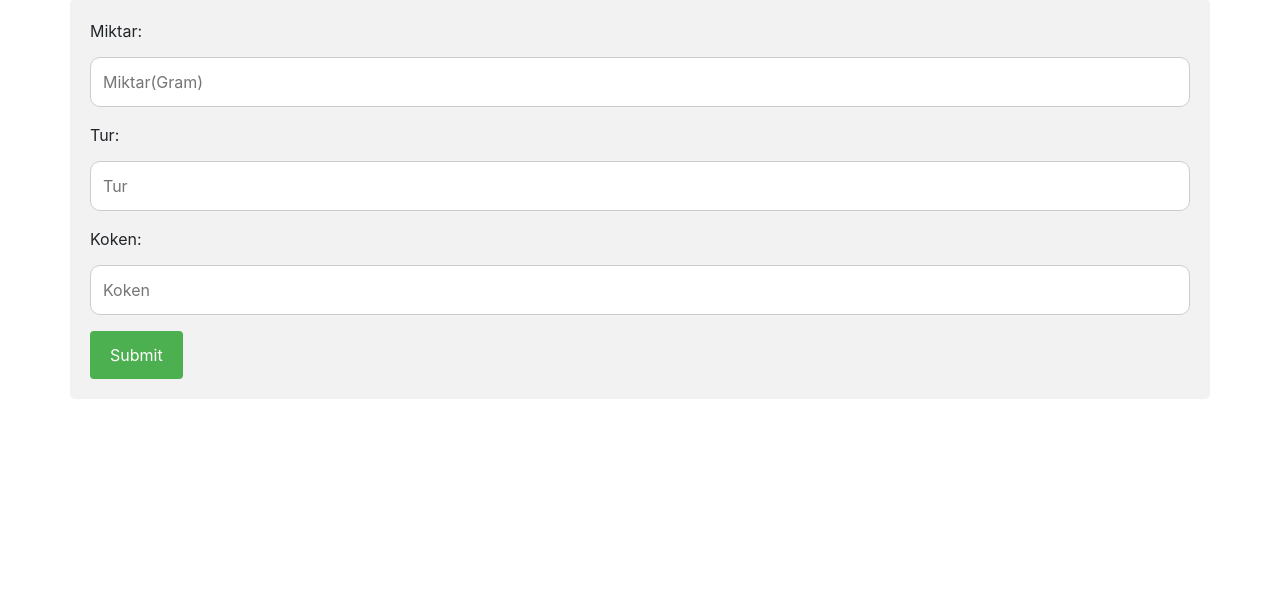
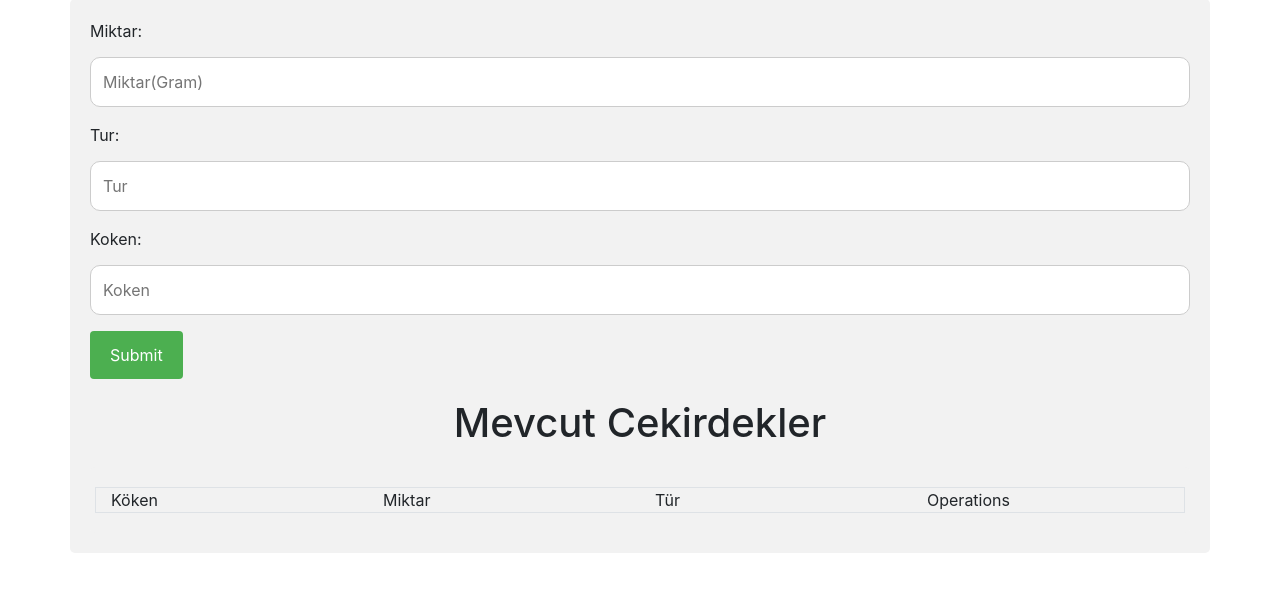
Before and after one commit to bozgenc/bil-372-proje, a Flask app: template templates/cekirdek.html in a window 1280 px wide. Shown: the part 145-737 px from the top of the page. Run offline with Flask 2, Linux system fonts and the light colour scheme; the template is opened without the code that fills it, so the values that code supplies are empty; some libraries are stand-ins or nearby versions.

Commit message:
Mevcut Cekirdekler tablosu olusturuldu

```diff
--- a/app.py
+++ b/app.py
@@ -5,7 +5,7 @@ from sqlalchemy_utils.functions import database_exists
 app = Flask(__name__, template_folder="C:\\Users\\user\\Documents\\GitHub\\Bil372Proje\\templates")
 app.config['SQLALCHEMY_TRACK_MODIFICATIONS'] = False
 app.secret_key = b'_5#y2L"F4Q8z\n\xec]/'
-app.config['SQLALCHEMY_DATABASE_URI'] = "postgresql://postgres:vampirler@localhost:5432/dbV2"
+app.config['SQLALCHEMY_DATABASE_URI'] = "postgresql://postgres:vampirler@localhost:5432/dbV3"
 db = SQLAlchemy(app)
 
 
@@ -39,15 +39,19 @@ def cekirdek():
         print(intMiktar)
         if intMiktar > 0:
             query = "INSERT INTO \"Cekirdek\"(koken, miktar, tur) VALUES ('" + koken + "' , '" + miktar + "', '" + tur + "')"
+            result = db.engine.execute(query)
+
 
         else:
             flash("Miktar must be greater than zero, please try again!")
             return render_template("cekirdek.html")
 
+    queryCekirdek = "SELECT * FROM public.\"Cekirdek\""
+    temp = db.session.execute(queryCekirdek)
 
-        result = db.engine.execute(query)
+    cList = temp.fetchall()
 
-    return render_template("cekirdek.html", )
+    return render_template("cekirdek.html", cekirdekList=cList)
 
 
 
--- a/templates/cekirdek.html
+++ b/templates/cekirdek.html
@@ -34,6 +34,57 @@
 		       value="Cancel">
 		<input type="hidden" id="isInsert" name="isInsert" value="0">
 
+<h1>Mevcut Cekirdekler</h1>
+	<div class="container" id="product_table">
+		<div class="row border">
+
+
+			<div class="col-sm">
+				Köken
+			</div>
+			<div class="col-sm">
+				Miktar
+			</div>
+			<div class="col-sm">
+				Tür
+			</div>
+			<div class="col-sm">
+				Operations
+			</div>
+
+
+		</div>
+		{% for cekirdek in cekirdekList %}
+		<div class="row border">
+			<div class="col-sm">
+				{{ cekirdek.koken }}
+			</div>
+			<div class="col-sm">
+				{{ cekirdek.miktar }}
+			</div>
+			<div class="col-sm">
+				{{ cekirdek.tur }}
+			</div>
+
+			<div class="col-sm">
+				<a href="#"><span
+						class="fa fa-pencil"
+						style="color: black"
+						onClick="update('{{cekirdek.koken}}', '{{cekirdek.miktar}}', '{{cekirdek.tur}}')"
+				></span></a>
+
+			</div>
+		</div>
+		{% endfor %}
+
+		</tbody>
+		</table>
+	</div>
+
+
+
+
+
 	</form>
 
 </div>
```
